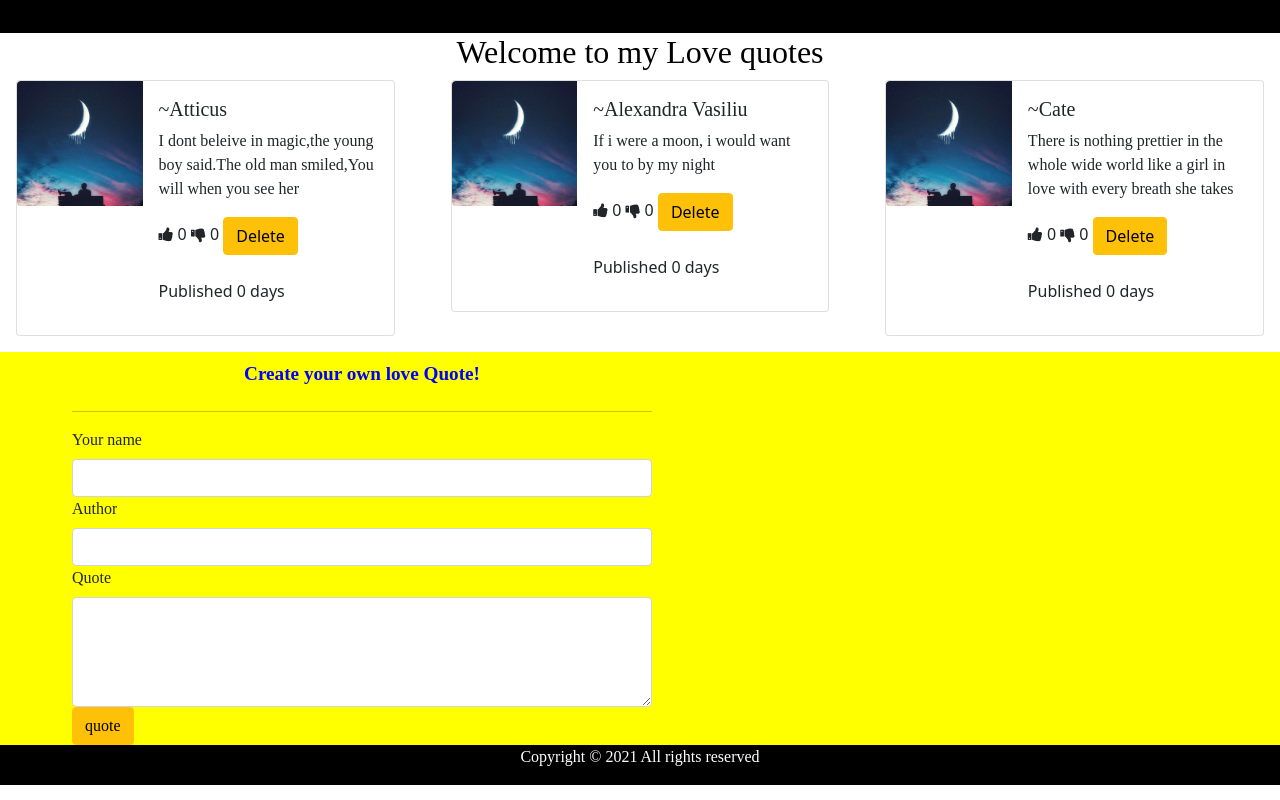
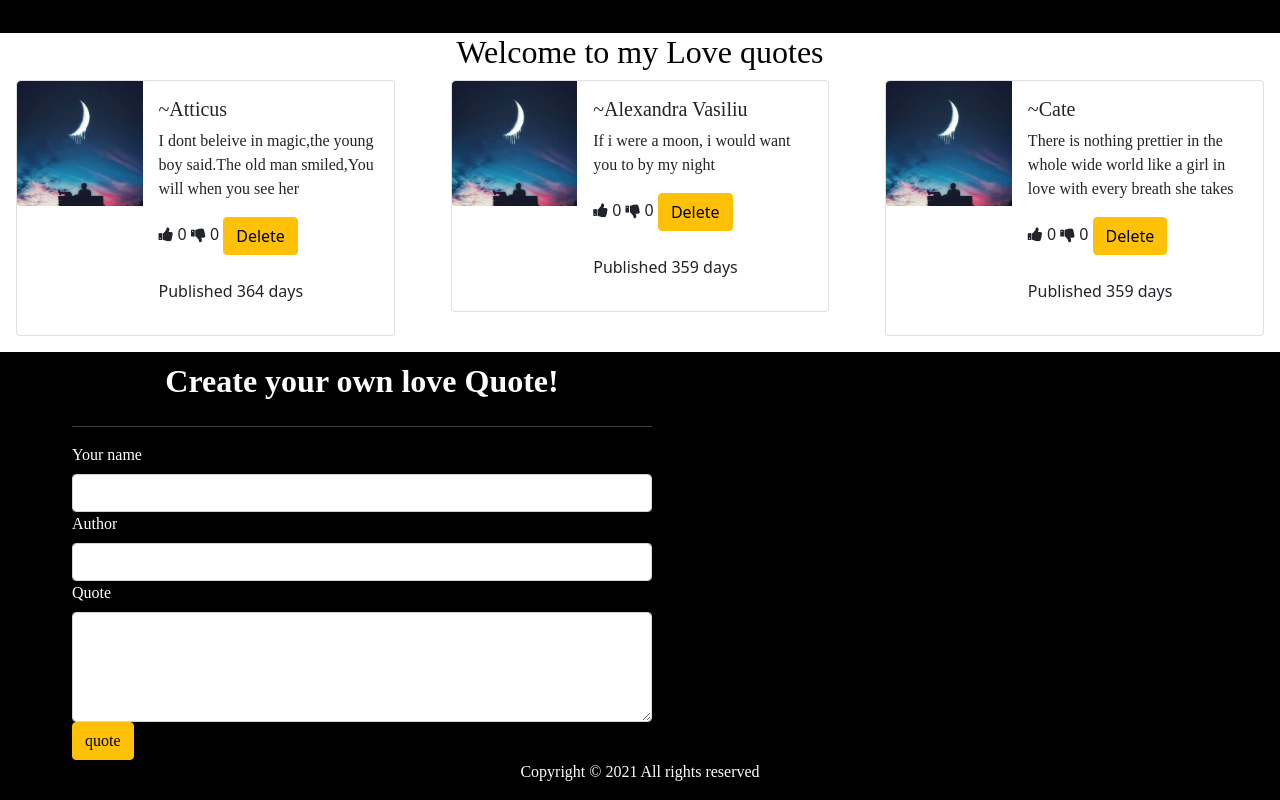
Before and after one commit to nancymukuiya14/Quotes, an Angular app: page / in a window 1280 px wide. Shown: the part 636-1436 px from the top of the page. Built offline with nearby package versions, Linux system fonts and the light colour scheme; a web font is replaced by a local one.

Commit message:
style my form section

```diff
--- a/src/app/formquote/formquote.component.css
+++ b/src/app/formquote/formquote.component.css
@@ -2,10 +2,10 @@
     left: 300px;
 }
 h2 {
-    font-size: 1.2em;
+    font-size: 2em;
     font-weight: bold;
     padding: 10px;
-    color: blue;
+    color:white;
     left: 300px;
     font-family: 'Trochut', cursive;
 }
--- a/src/app/sample-quotes/sample-quotes.component.css
+++ b/src/app/sample-quotes/sample-quotes.component.css
@@ -38,7 +38,8 @@ span {
     background-color: yellow;
 }
 .mine {
-    background-color: yellow;
+    background-color: black;
+    color: white;
 }
 .love {
     overflow: hidden;
--- a/src/app/sample-quotes/sample-quotes.component.ts
+++ b/src/app/sample-quotes/sample-quotes.component.ts
@@ -9,10 +9,10 @@ import {Lovequotes} from '../lovequotes'
 export class SampleQuotesComponent implements OnInit {
 
   quotes: Lovequotes[]= [
-    new Lovequotes(1, 'I dont beleive in magic,the young boy said.The old man smiled,You will when you see her', '~Atticus',new Date('2021,8,21'),0,0),
-    new Lovequotes(3, 'If i were a moon, i would want you to by my night',  '~Alexandra Vasiliu',new Date('2021,8,16'),0,0),
+    new Lovequotes(1, 'I dont beleive in magic,the young boy said.The old man smiled,You will when you see her', '~Atticus',new Date('2022,8,21'),0,0),
+    new Lovequotes(3, 'If i were a moon, i would want you to by my night',  '~Alexandra Vasiliu',new Date('2022,8,16'),0,0),
     new Lovequotes(4,
-      'There is nothing prettier in the whole wide world like a girl in love with every breath she takes','~Cate',new Date('2021,8,16'),0,0)
+      'There is nothing prettier in the whole wide world like a girl in love with every breath she takes','~Cate',new Date('2022,8,16'),0,0)
 
   ]
   deletequote (deleteQuoteevent: any, index: number){
```
Also changed, not shown: 1 other file (tests, documents, lock files or other folders).
